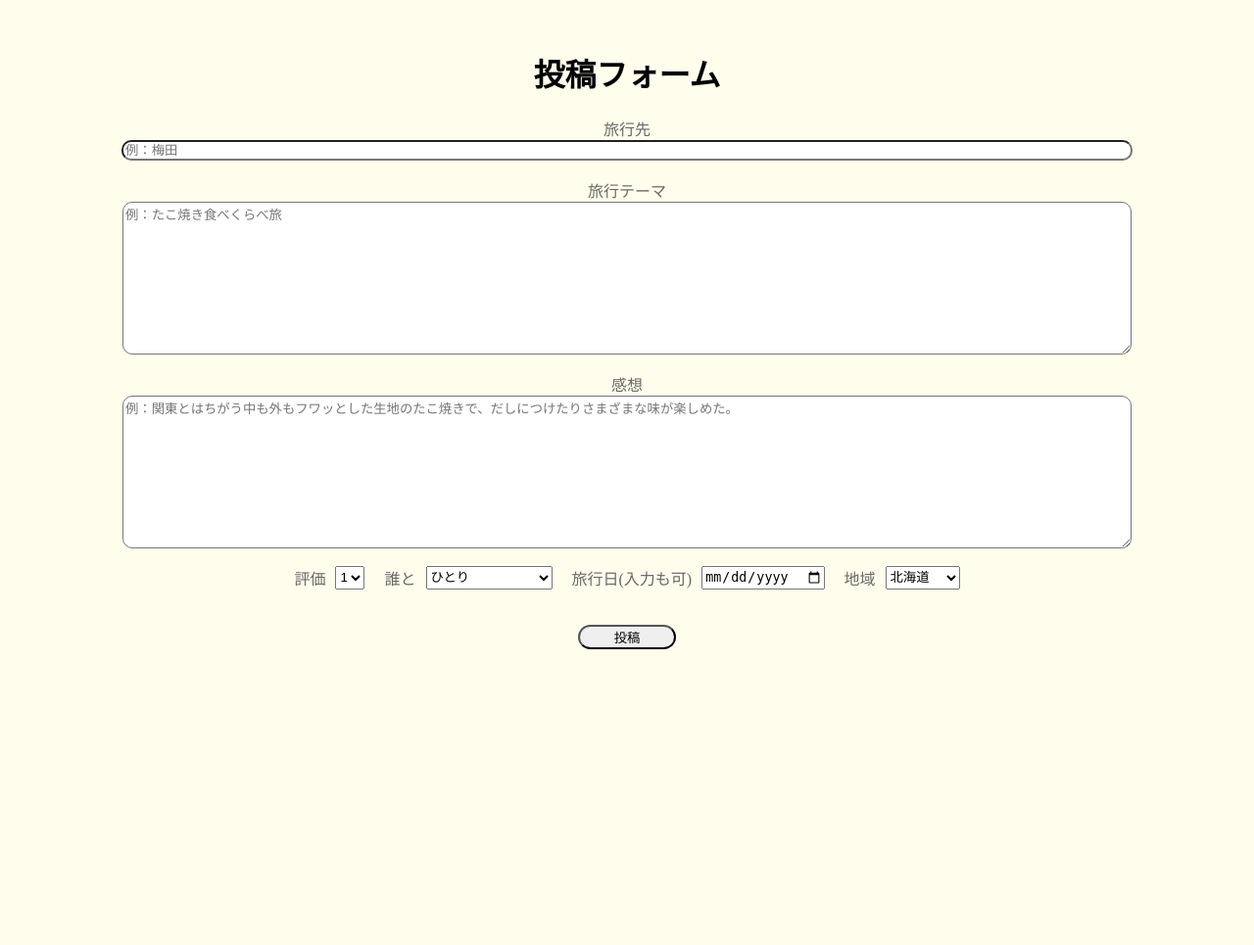
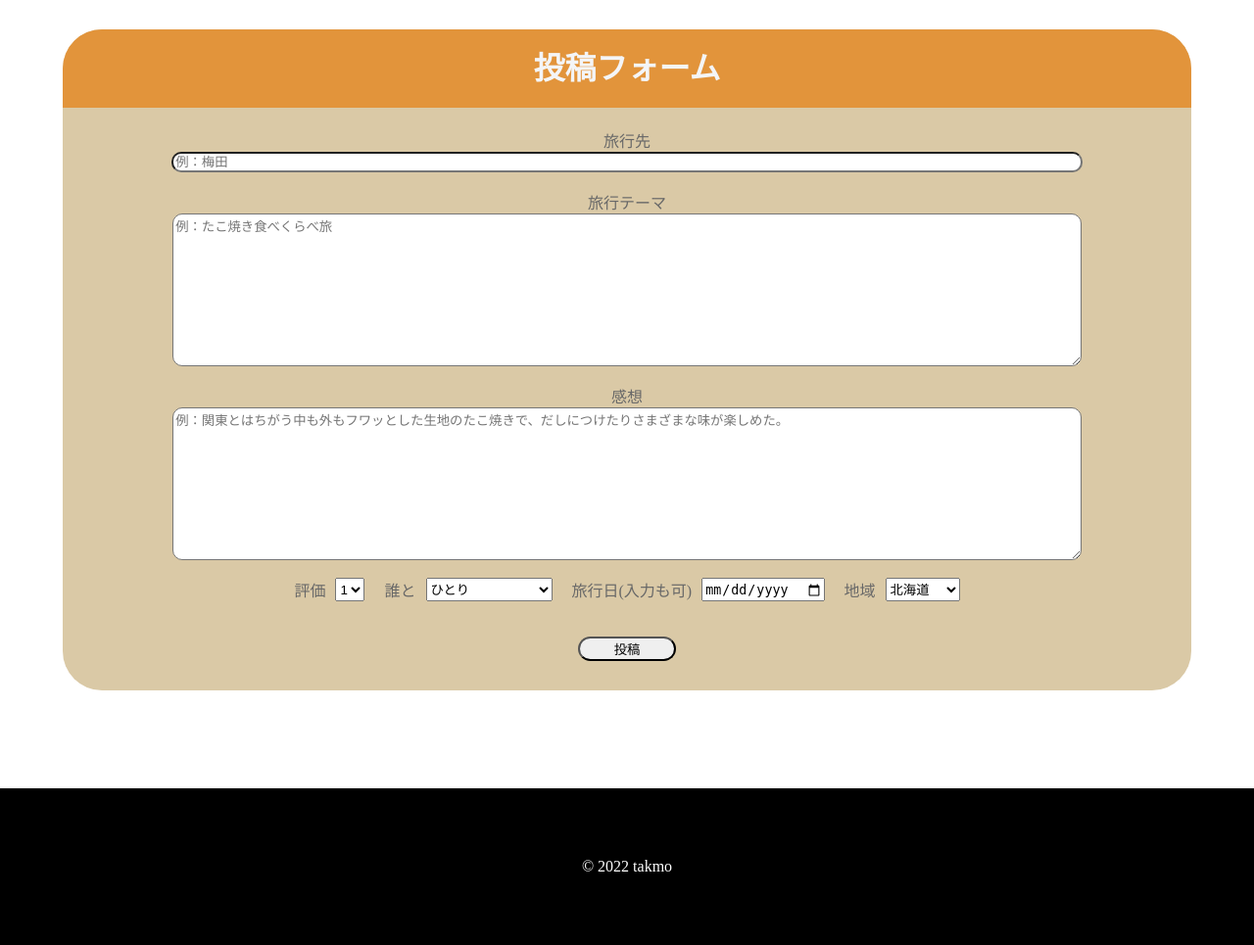
Before and after one commit to ken-takmo/Book-mark-of-the-trip, a PHP site: page /work/public/postForm.php in a window 1280 px wide. Shown: the part 160-1125 px from the top of the page at 98% size. Before the commit the page ends 823 px from the top, so only its background shows below. Run offline with PHP 8.4, Linux system fonts and the light colour scheme.

Commit message:
update.phpのスタイル変更

```diff
--- a/css/style.css
+++ b/css/style.css
@@ -29,6 +29,7 @@ form {
 
 label {
   color: rgb(104, 104, 104);
+  font-family: "Tsukushi B Round Gothic";
 }
 
 .selecter > label:not(:first-child) {
@@ -112,7 +113,7 @@ header p:hover {
 /* main */
 main {
   min-height: 60vh;
-  padding: 30px 0 100px 0;
+  margin: 30px 0 100px 0;
   background-color: #ffffff;
 }
 /* home */
@@ -290,7 +291,19 @@ main {
 
 /* postForm */
 .post-form {
-  background-color: #fffeecf5;
+  background-color: #dac9a6;
+  margin: 30px auto 100px;
+  width: 90%;
+  border-radius: 40px;
+}
+
+.post-form > h1 {
+  color: #f4f5f7;
+  font-family: "Tsukushi B Round Gothic";
+  height: 10vh;
+  line-height: 10vh;
+  background-color: #e2943b;
+  border-radius: 40px 40px 0 0;
 }
 
 /* searchForm */
--- a/work/public/postForm.php
+++ b/work/public/postForm.php
@@ -57,5 +57,6 @@
         <input type="submit" value="投稿" />
       </form>
     </main>
+    <?php include("../app/footer.html"); ?>
   </body>
 </html>
```
Also changed, not shown: other parts of css/style.css (+17 -56 lines).
